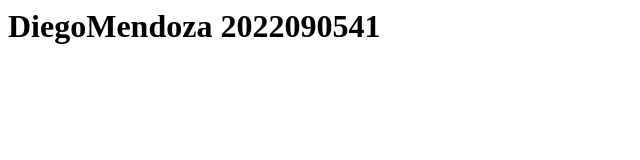
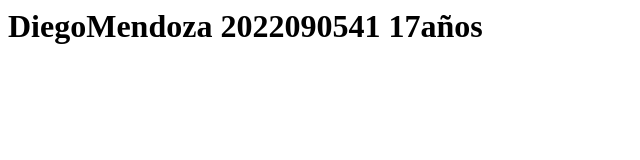
Before and after one commit to MendozaTesfaye/DiegoMendoza, a plain HTML site: page index.html in a window 1280 px wide. Shown: the whole page, without its empty margins (0-640 px from the left). Drawn offline with Linux system fonts and the light colour scheme.

Commit message:
SegundoCambio

```diff
--- a/index.html
+++ b/index.html
@@ -1,6 +1,6 @@
 
 <html>
 <body>
-<h1>DiegoMendoza 2022090541</h1>
+<h1>DiegoMendoza 2022090541 17años</h1>
 </body>
 </html>
```
